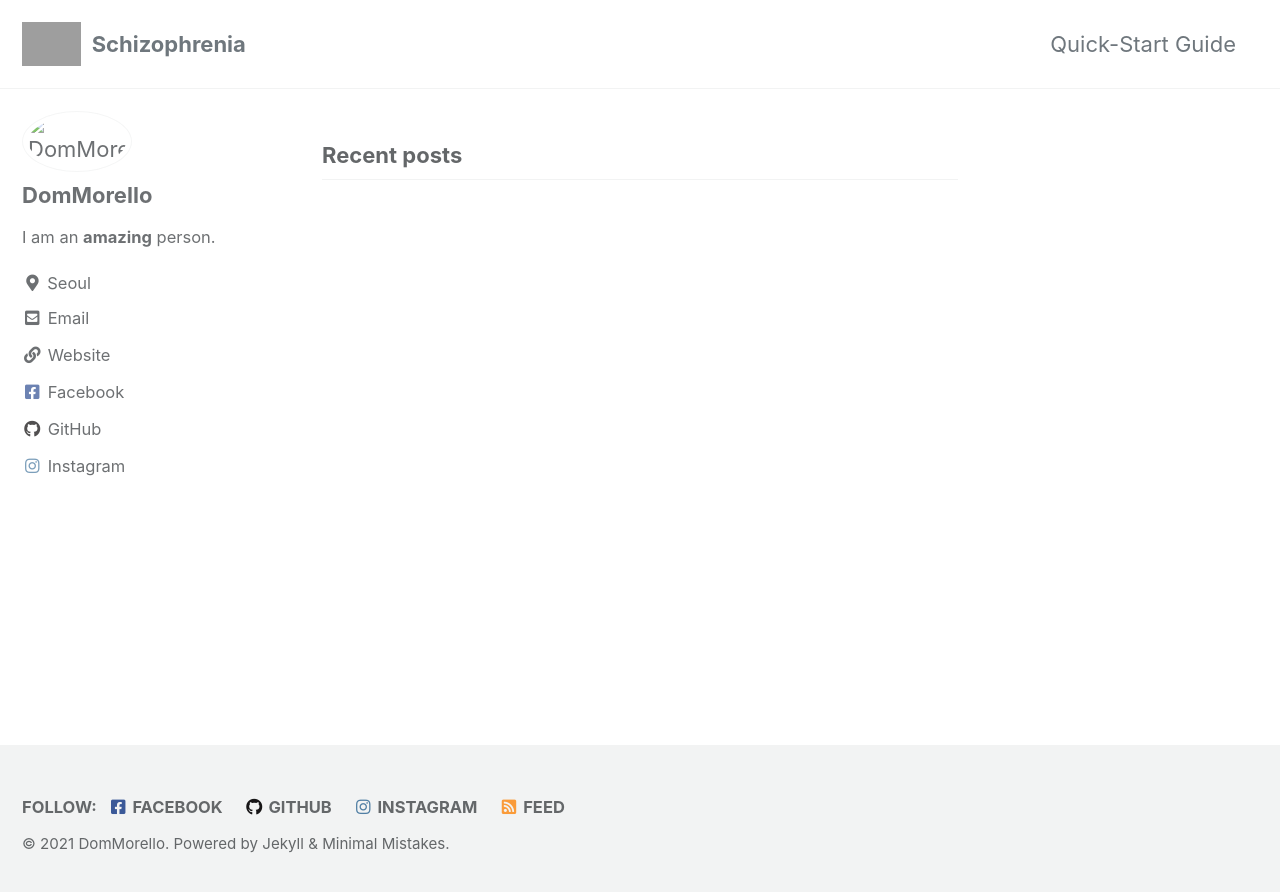
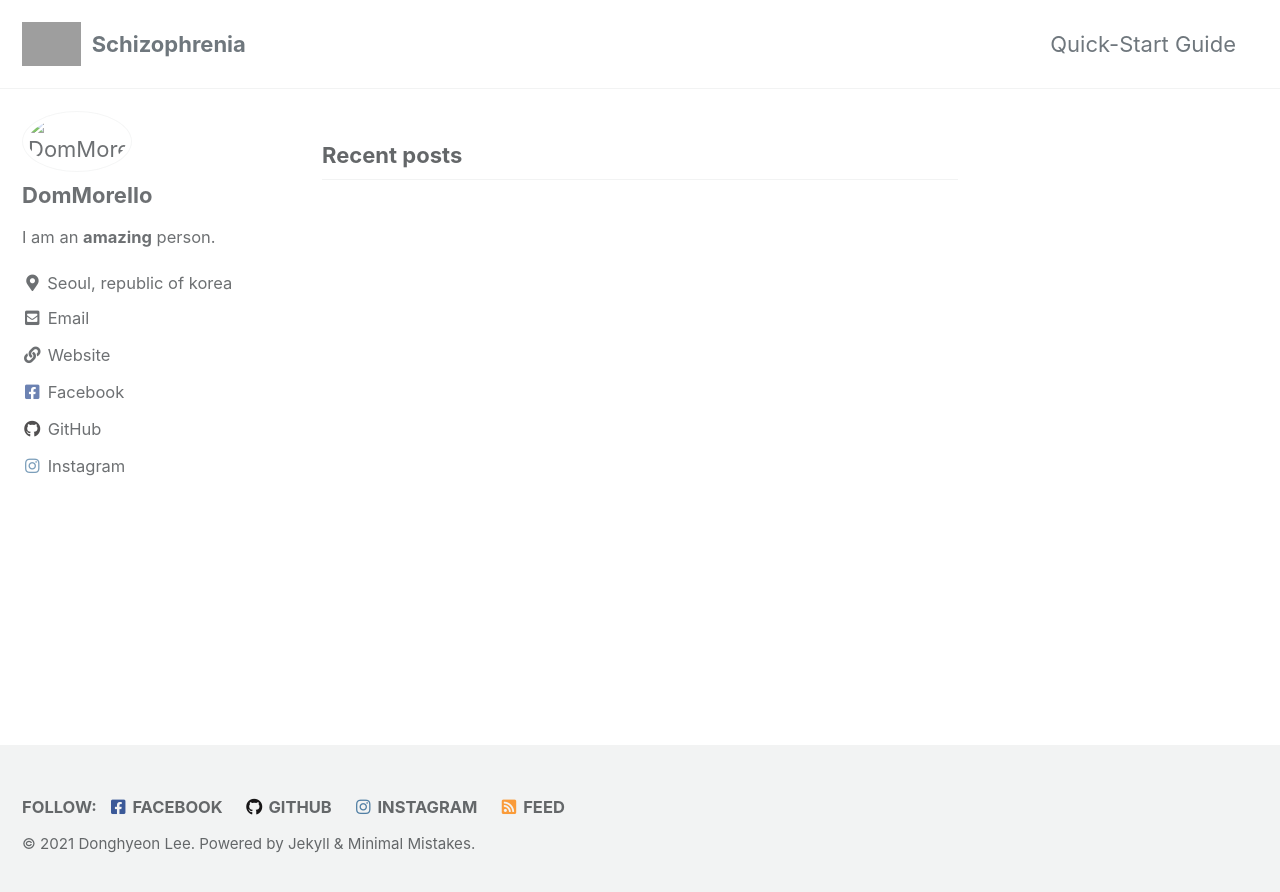
Before and after one commit to DomMorello/DomMorello.github.io, a Jekyll site: the page built from index.html, in a window 1280 px wide. Shown: the top 892 px of the page. Built offline with Jekyll 4.4.1, drawn with Linux system fonts in a browser that asks for light colours; cached includes are drawn as plain includes; the list of posts is cut into pages by our own code; grey boxes are pictures that could not be loaded.

Commit message:
what error?

```diff
--- a/_config.yml
+++ b/_config.yml
@@ -19,11 +19,11 @@ locale                   : "en-US"
 title                    : "Schizophrenia"
 title_separator          : "-"
 subtitle                 : # site tagline that appears below site title in masthead
-name                     : "DomMorello"
+name                     : "Donghyeon Lee"
 description              : "Tech-blog"
 url                      : "https://dommorello.github.io" # the base hostname & protocol for your site e.g. "https://mmistakes.github.io"
 baseurl                  : # the subpath of your site, e.g. "/blog"
-repository               : "DomMorello/DomMorello.github.io" # GitHub username/repo-name e.g. "mmistakes/minimal-mistakes"
+repository               : "dommorello/dommorello.github.io" # GitHub username/repo-name e.g. "mmistakes/minimal-mistakes"
 teaser                   : # path of fallback teaser image, e.g. "/assets/images/500x300.png"
 logo                     : "/assets/images/88x88.png" # path of logo image to display in the masthead, e.g. "/assets/images/88x88.png"
 masthead_title           : # overrides the website title displayed in the masthead, use " " for no title
@@ -96,7 +96,7 @@ author:
   name             : "DomMorello"
   avatar           : "/assets/images/bio-photo.jpg" # path of avatar image, e.g. "/assets/images/bio-photo.jpg"
   bio              : "I am an **amazing** person."
-  location         : "Seoul"
+  location         : "Seoul, republic of korea"
   email            :
   links:
     - label: "Email"
```
